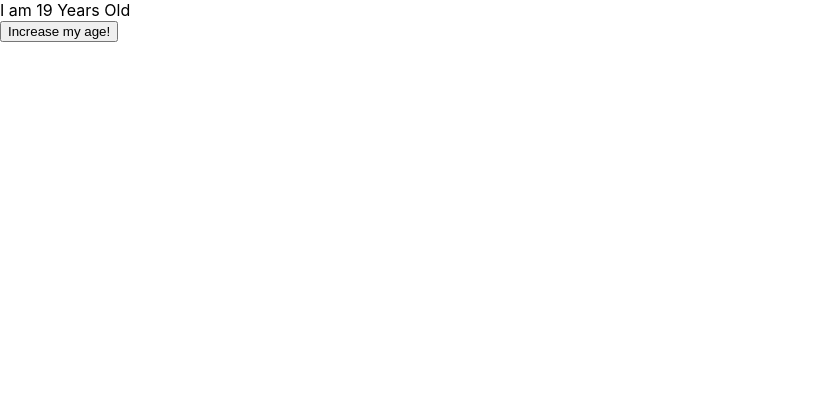
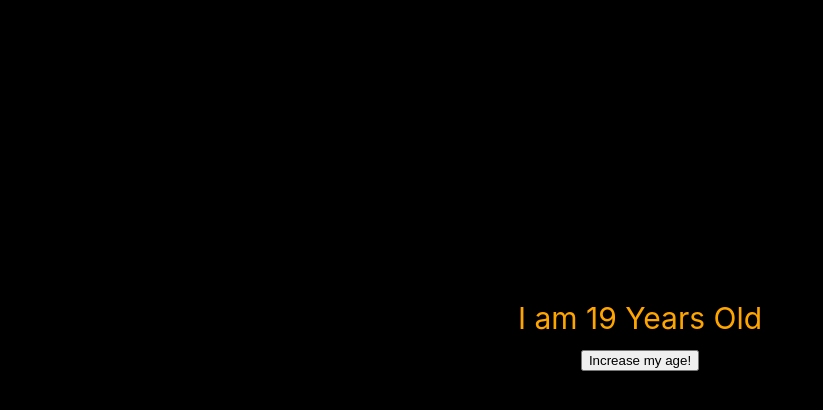
Before and after one commit to HannahWilson403/TEAM2-USEDSTATE, a React (Create React App) app in the folder use_state_example/: page / in a window 1280 px wide. Shown: the top 410 px of the page, without its empty margins (0-823 px from the left). Built offline with nearby package versions, Linux system fonts and the light colour scheme.

Commit message:
Fancy Styling

```diff
--- a/use_state_example/src/index.css
+++ b/use_state_example/src/index.css
@@ -5,6 +5,11 @@ body {
     sans-serif;
   -webkit-font-smoothing: antialiased;
   -moz-osx-font-smoothing: grayscale;
+  background-color: black;
+  color: orange;
+  text-align: center;
+  margin-top: 300px;
+  font-size: 30px;
 }
 
 code {
```
